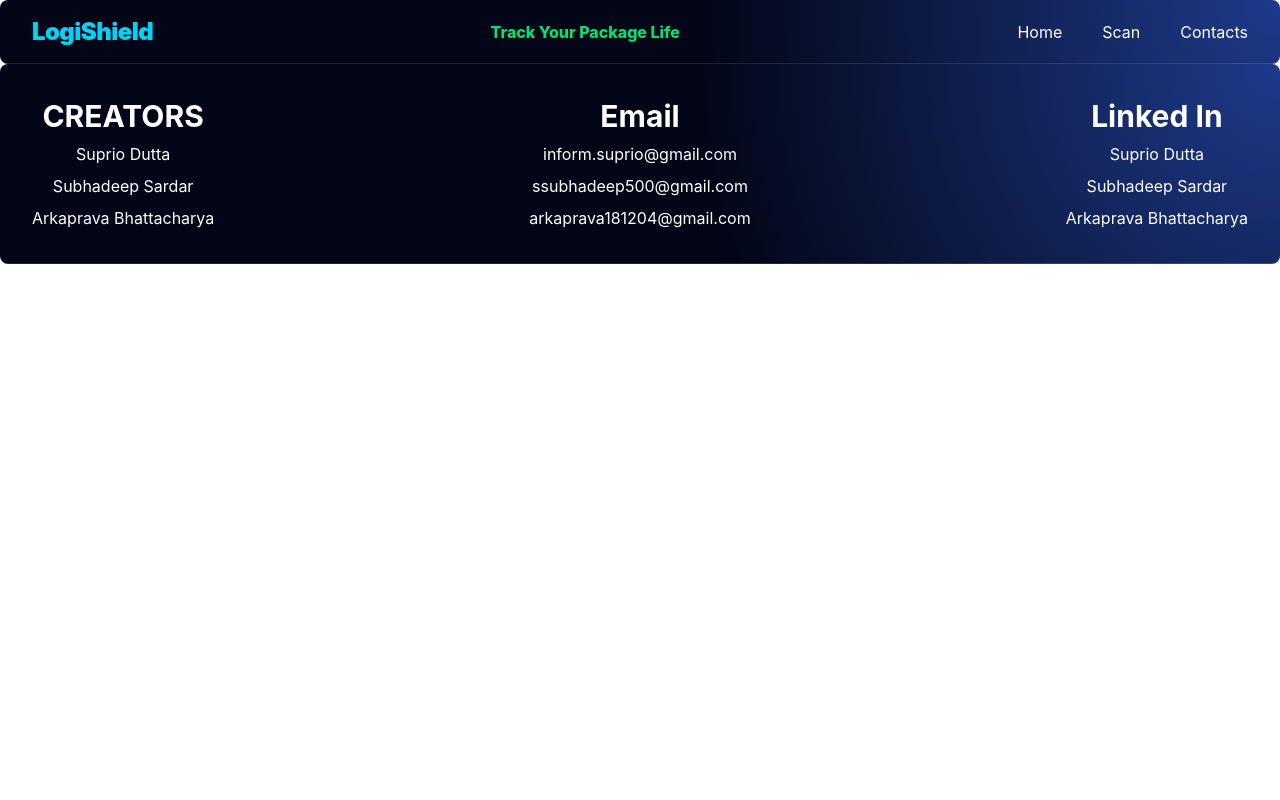
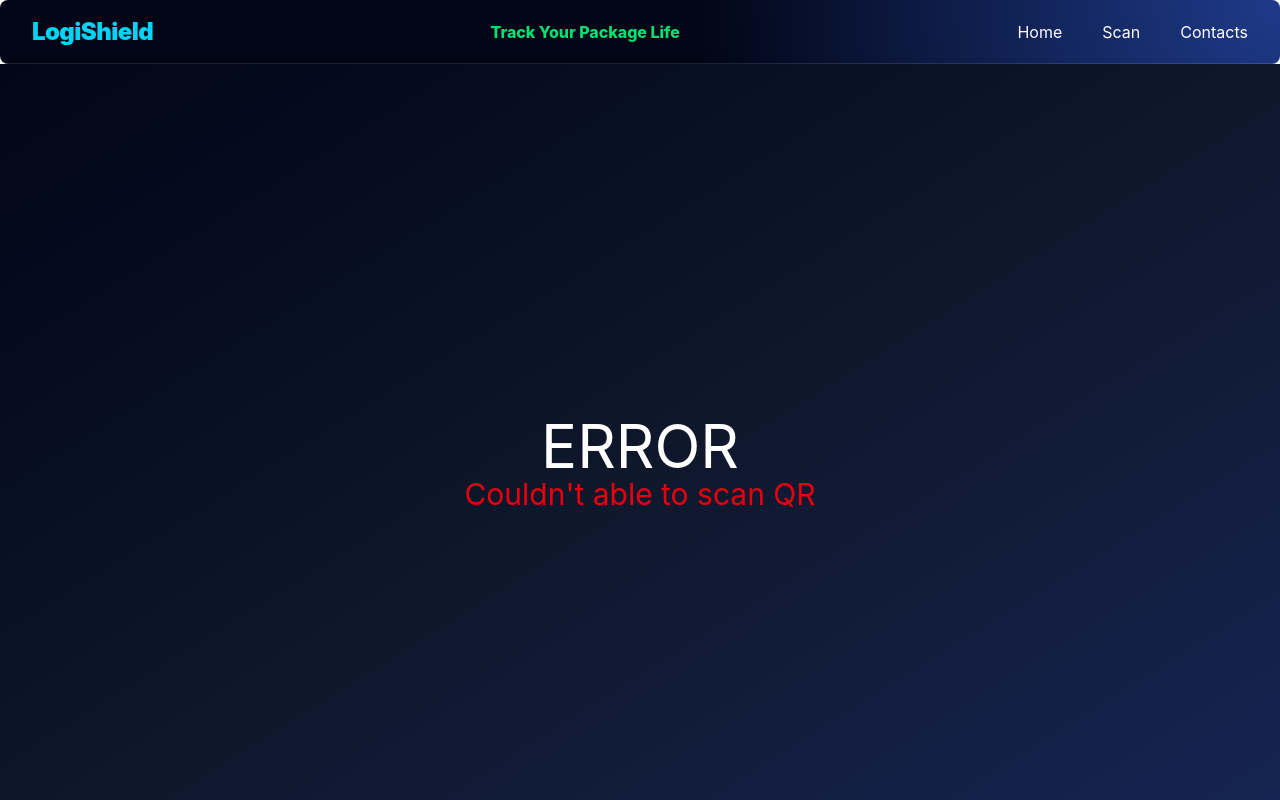
Before and after one commit to arkaprava181204/Logishield_a_packet_tracker_Myosa_6_0, a React app in the folder Frontend/: page /Error in a window 1280 px wide. Shown: the top 800 px of the page. Built offline with nearby package versions, Linux system fonts and the light colour scheme; the HTML template or start-up script is replaced by a standard one.

Commit message:
Front end all done

```diff
--- a/Frontend/src/App.jsx
+++ b/Frontend/src/App.jsx
@@ -4,6 +4,7 @@ import './App.css'
 import { BrowserRouter, Routes, Route } from "react-router-dom";
 import Home from "./Pages/Home"
 import Scan from "./Pages/Scan"
+import Errorpage from './Pages/Errorpage'
 import Analysis from "./Pages/Analysis"
 import Header from './Components/Header'
 import Footer from './Components/Footer'
@@ -18,6 +19,7 @@ function App() {
                     <Route path ="/" element = {<Home/>}/>
                     <Route path ="/Scan" element = {<Scan/>}/>
                     <Route path ="/Analysis" element = {<Analysis/>}/>
+                    <Route path ="/Error" element = {<Errorpage/>}/>
                 </Routes>
                 <Footer/>
             </BrowserRouter>
--- a/Frontend/src/Components/ImageCropper.jsx
+++ b/Frontend/src/Components/ImageCropper.jsx
@@ -69,7 +69,7 @@ export default function ImageCropper() {
       {/*Scan Button*/}
       {image && (
         <div>
-          <button className= "bg-[radial-gradient(circle_at_top_right,_#1e3a8a,_#020617_45%)] p-4 border-2 border-cyan-400 rounded-3xl" onClick={() => navigate("/")}>Scan</button>
+          <button className= "bg-[radial-gradient(circle_at_top_right,_#1e3a8a,_#020617_45%)] p-4 border-2 border-cyan-400 rounded-3xl" onClick={() => navigate("/Analysis")}>Scan</button>
         </div>
       )}
 
--- /dev/null
+++ b/Frontend/src/Pages/Errorpage.jsx
@@ -0,0 +1,10 @@
+import React from "react"
+
+export default function Errorpage(){
+    return(
+        <div className = "min-h-screen flex flex-col items-center justify-center bg-gradient-to-br from-slate-950 via-slate-900 to-blue-950 px-6 scroll-smooth">
+            <h1 className="text-6xl text-white">ERROR</h1>
+            <p className = "text-3xl text-red-600">Couldn't able to scan QR</p>
+        </div>
+    );
+}
```
